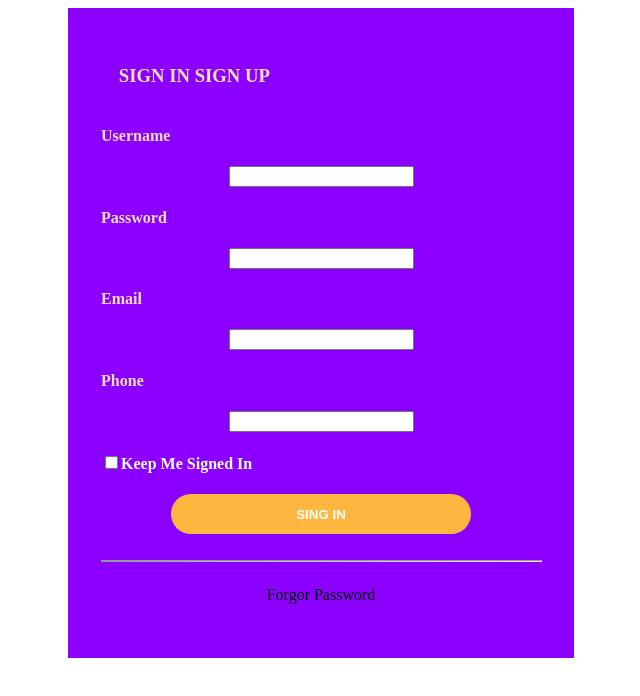
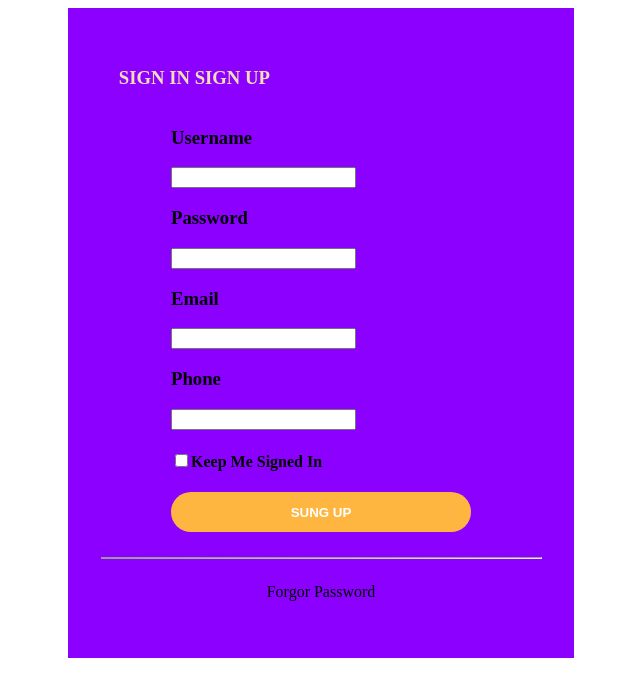
Before and after one commit to DenisTrofim/js-basics, a plain HTML site: page index.html in a window 1280 px wide. Shown: the whole page, without its empty margins (319-959 px from the left). Drawn offline with Linux system fonts and the light colour scheme.

Commit message:
version option

```diff
--- a/index.html
+++ b/index.html
@@ -17,36 +17,18 @@
             </div>
           </div>
 
-          <div class="user"><h4>Username</h4></div>
-
-          <div class="first-column"><form action="username">
-           <input type="text" name="user">
-           </form></div>
-
-          <div class="pass"><h4>Password</h4></div>
-
-          <div class="second-column"><form action="password">
-            <input type="password" name="pass" >
-           </form></div>
-
-          <div class="login"><h4>Email</h4></div>
-
-          <div class="third-column"><form action="email">
-           <input type="email" name="mail" onclick="input1()"></textarea></div>
-
-          <div class="telefon"><h4>Phone</h4></div>
-
-          <div class="fourth-column"><form action="phone">
-           <input type="text" name="send" onclick="input1()" ></div>
-
-          <div class="signed">
-            <form action="signed_a">
-              <h4><input type="checkbox" name="a" value="Keep Me Signed In">Keep Me Signed In</h4>
-            </form>
-          </div>
-
-          <div class="button"> <input type="button" value="SING IN" onclick="Function1()">
-          </div>
+          <form id="form-id">
+            <h3>Username</h3>
+            <input type="text" name="some_name" value="">
+            <h3>Password</h3>
+            <input type="password" name="some_name2" value="">
+            <h3>Email</h3>
+            <input type="email" name="some_name3" value="">
+            <h3>Phone</h3>
+            <input type="text" name="some_name4" value="">
+            <h4><input type="checkbox" name="a" value="Keep Me Signed In">Keep Me Signed In</h4>
+            <button type="submit" onclick="buton">SUNG UP</button>
+          </form>
          <hr>
           <div class="help">
             <p>Forgor Password</p>
--- a/script.js
+++ b/script.js
@@ -1,53 +1,30 @@
-function returnTypeTwo(x) {
-    console.log(typeof x + '1');
-    console.log(typeof x + '2');
-    console.log(x)
+//function returnTypeTwo(x) {
+//    console.log(typeof x + '1');
+//    console.log(typeof x + '2');
+//    console.log(x)
+//
+//}
 
+//returnTypeTwo(3);
+//
+//function form-id(x){
+//    console.log('#form-id');
+//}
+//
+//form-id();
+
+//function submit(x) {
+//  console.log('#form\\-id') ;
+//  document.querySelector('#form\\:id');
+//}
+
+
+function buton (x) {
+  console.log('.some_name');
+  document.querySelector('some_name');
+  var special = document.querySelector( "some_name,some_name2,some_name3" );
+  var select = document.querySelectorAll("div.main-block");
+  var matches = document.body.querySelectorAll('h3');
 }
 
-returnTypeTwo(3);
-
-
-
-
-function showMi(y) {
-   console.log(returnTypeTwo === showMi)
-
-}
-
-showMi();
-
-
-function Function1(x) {
-    console.log (a = 15);
-    console.log (b = 6);
-    alert(a + b);
-    console.log(input1()) ;
-
-
-}
-
-Function1;
-
-//function phone1(y) {
-//    console.log (phone1) ;
-//}
-//
-//function email1(z) {
-//    console.log (Text) ;
-//}
-//email1();
-
-//const input = document.querySelector("input")
-//const button = document.querySelector("button")
-//
-//const handleClick = () => {
-//  const value = input.value.trim()
-//  if (value) {
-//    alert(`Мое число: ${value}`)
-//  } else {
-//    console.log("введите число")
-//  }
-//}
-//
-//button.addEventListener("click", handleClick)
+buton();
--- a/style.css
+++ b/style.css
@@ -70,7 +70,7 @@ main {
     color: white;
 }
 
-.button input {
+button {
     color: white;
     background: rgba(255, 182, 65, 1);
     width: 300px;
@@ -81,6 +81,7 @@ main {
     align-items: center;
     justify-content: center;
     display: flex;
+    cursor: pointer;
 }
 
 .help p {
```
